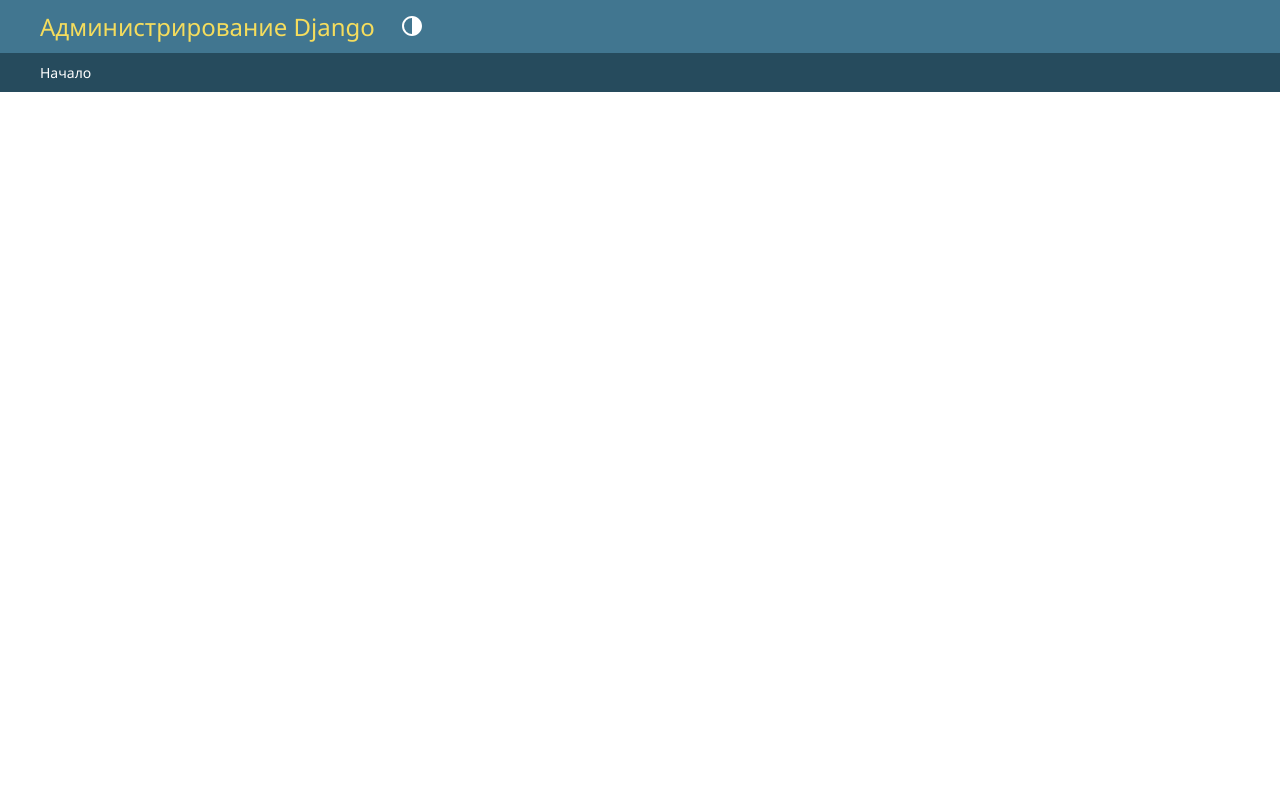
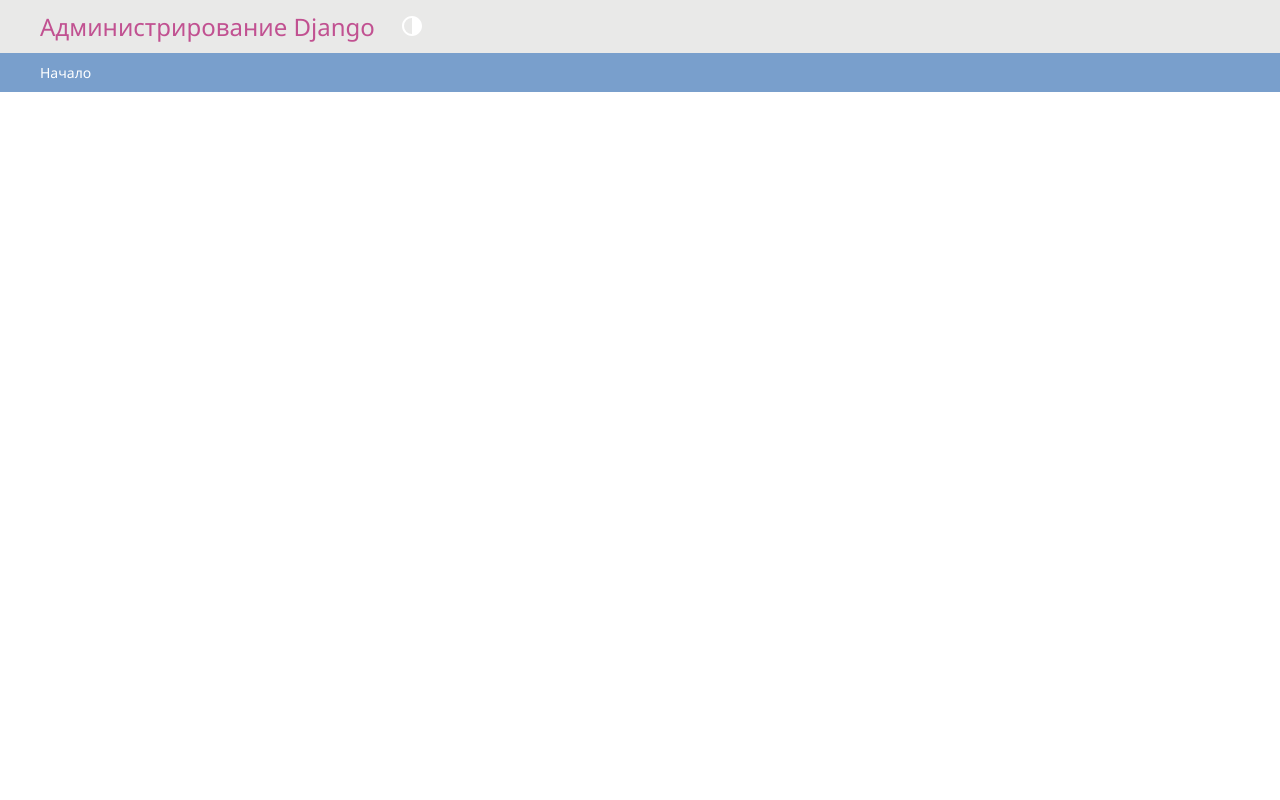
Before and after one commit to Odiosus/points-of-view, a Django app: template povsite/templates/admin/base_site.html in a window 1280 px wide. Run offline with Django 5.2, Linux system fonts and the light colour scheme; the template is opened without the code that fills it, so the values that code supplies are empty.

Commit message:
css ok
(cherry picked from commit a9f8e18bfca7a6697e89d8f85eb46d2f57b399a7)

```diff
--- a/povsite/static/css/admin.css
+++ b/povsite/static/css/admin.css
@@ -15,9 +15,9 @@
     --body-quiet-color: #666;
     --body-loud-color: #000;
 
-    --header-color: #ffc;
+    --header-color: #fcf0fc;
     --header-branding-color: var(--accent);
-    --header-bg: var(--secondary);
+    --header-bg: #e9e9e8;
     --header-link-color: var(--primary-fg);
 
     --breadcrumbs-fg: #c4dce8;
@@ -39,7 +39,7 @@
 
     --darkened-bg: #f8f8f8; /* A bit darker than --body-bg */
     --selected-bg: #e4e4e4; /* E.g. selected table cells */
-    --selected-row: #ffc;
+    --selected-row: #fcf0fc;
 
     --button-fg: #fff;
     --button-bg: var(--secondary);
@@ -548,7 +548,7 @@
 .button.default, input[type=submit].default, .submit-row input.default {
     border: none;
     font-weight: 400;
-    background: var(--default-button-bg);
+    background: #799fcc;
 }
 
 .button.default:active, input[type=submit].default:active,
@@ -595,7 +595,7 @@
     font-weight: 400;
     font-size: 0.8125rem;
     text-align: left;
-    background: var(--header-bg);
+    background: #799fcc;
     color: var(--header-link-color);
 }
 
@@ -709,7 +709,7 @@
 /* BREADCRUMBS */
 
 div.breadcrumbs {
-    background: var(--breadcrumbs-bg);
+    background: #799fcc;
     padding: 10px 40px;
     border: none;
     color: var(--breadcrumbs-fg);
@@ -786,8 +786,8 @@
     display: block;
     float: left;
     padding: 3px 12px;
-    background: var(--object-tools-bg);
-    color: var(--object-tools-fg);
+    background: #c495c4;
+    color: #e9e9e8;
     font-weight: 400;
     font-size: 0.6875rem;
     text-transform: uppercase;
@@ -795,7 +795,7 @@
 }
 
 .object-tools a:focus, .object-tools a:hover {
-    background-color: var(--object-tools-hover-bg);
+    background-color: #799fcc;
 }
 
 .object-tools a:focus{
@@ -928,12 +928,12 @@
     justify-content: space-between;
     align-items: center;
     padding: 10px 40px;
-    background: var(--header-bg);
-    color: var(--header-color);
+    background: #e9e9e8;
+    color: #c495c4;
 }
 
 #header a:link, #header a:visited, #logout-form button {
-    color: var(--header-link-color);
+    color: #799fcc;
 }
 
 #header a:focus , #header a:hover {
@@ -960,7 +960,7 @@
 }
 
 #site-name a:link, #site-name a:visited {
-    color: var(--accent);
+    color: #c15191;
 }
 
 #branding h2 {
```
